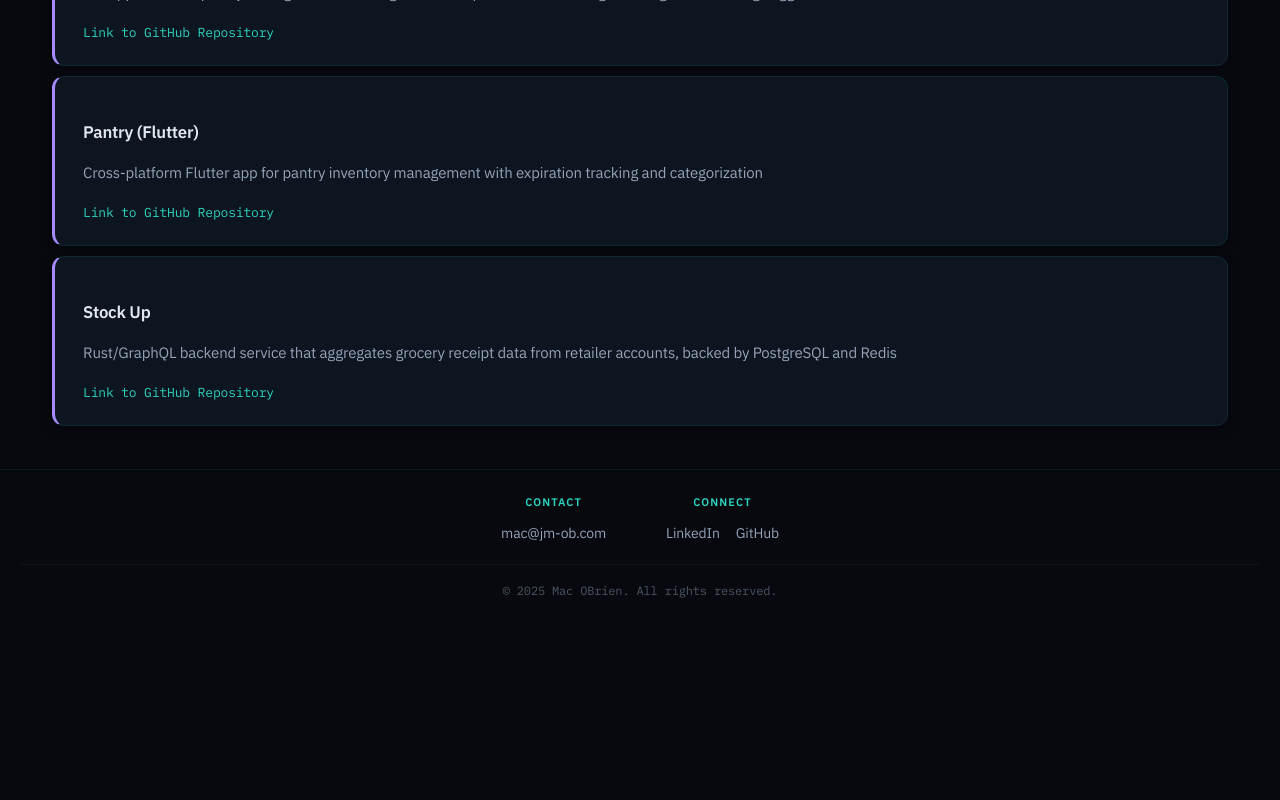
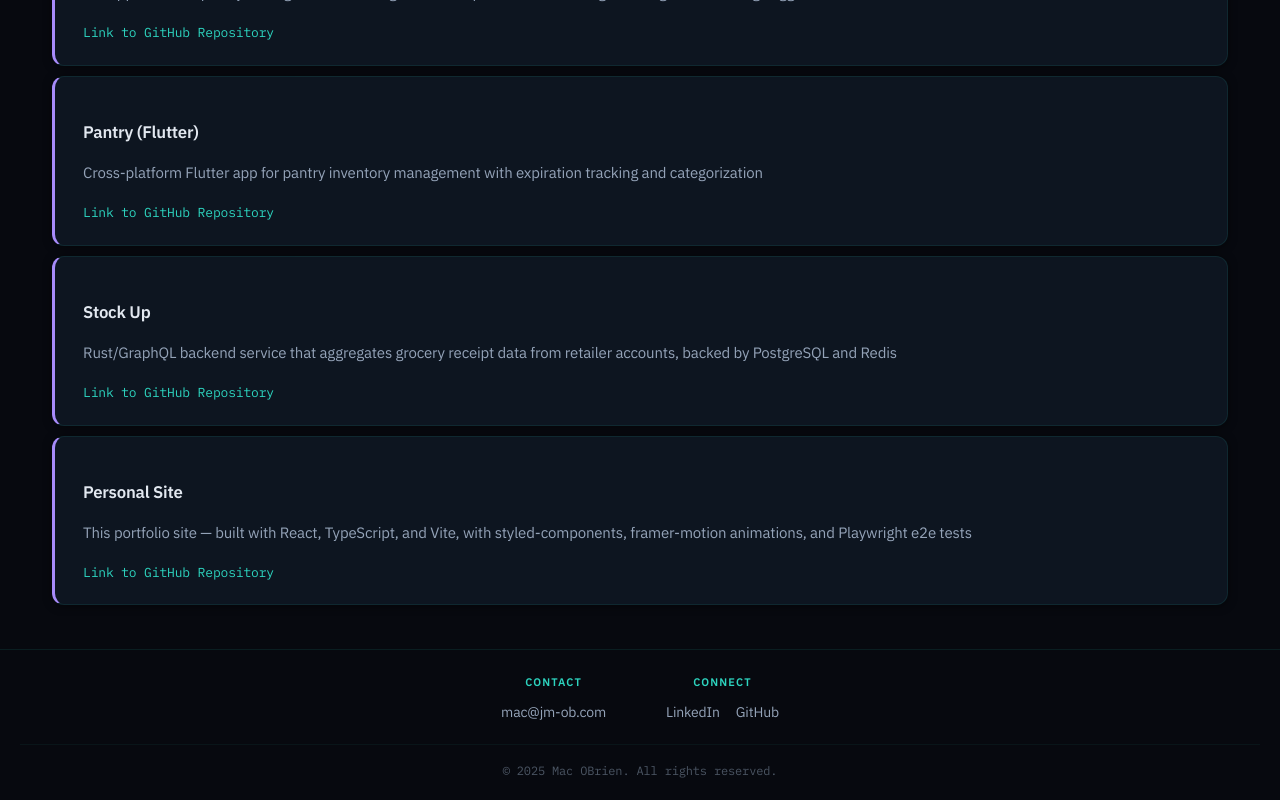
Before and after one commit to jobrien127/personal-site, a React (Vite) app: page /portfolio in a window 1280 px wide. Shown: the part 2516-3316 px from the top of the page. Before the commit the page ends 3136 px from the top, so only its background shows below. Built offline with nearby package versions, Linux system fonts and the light colour scheme.

Commit message:
feat: add personal site portfolio entry

```diff
--- a/src/pages/Portfolio.tsx
+++ b/src/pages/Portfolio.tsx
@@ -129,6 +129,13 @@ const projectGroups: ProjectGroup[] = [
           'Rust/GraphQL backend service that aggregates grocery receipt data from retailer accounts, backed by PostgreSQL and Redis',
         link: 'https://github.com/jobrien127/stock-up',
       },
+      {
+        id: 15,
+        title: 'Personal Site',
+        description:
+          'This portfolio site — built with React, TypeScript, and Vite, with styled-components, framer-motion animations, and Playwright e2e tests',
+        link: 'https://github.com/jobrien127/personal-site',
+      },
     ],
   },
 ];
```
Also changed, not shown: 1 other file (tests, documents, lock files or other folders).
